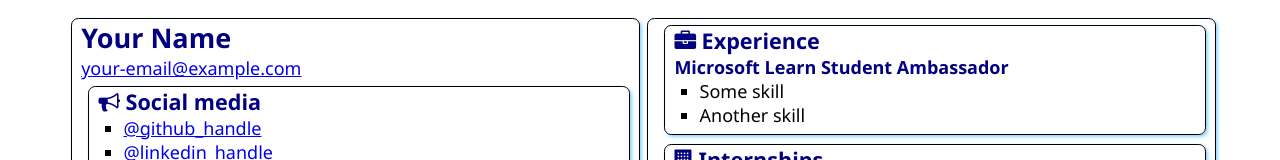
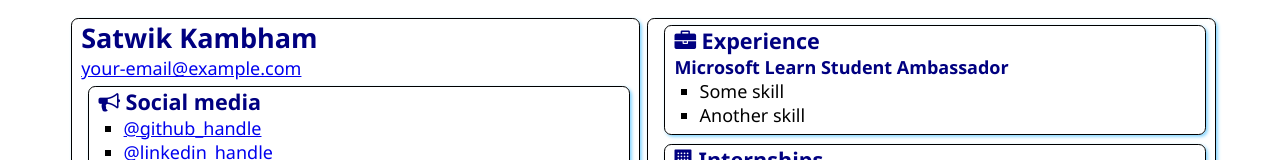
Before and after one commit to code-explorer/SATechnicalOnboarding, a plain HTML site: page src/index.html in a window 1280 px wide. Shown: the top 160 px of the page. Drawn offline with Linux system fonts and the light colour scheme.

Commit message:
Added my name
Update src/index.html to add my name

```diff
--- a/src/index.html
+++ b/src/index.html
@@ -12,7 +12,7 @@
 <body>
     <main>
         <article class="box">
-            <h1>Your Name</h1>
+            <h1>Satwik Kambham</h1>
             <div><a href="mailto:your.email@example.com">your-email@example.com</a></div>
 
             <section class="box">
```
